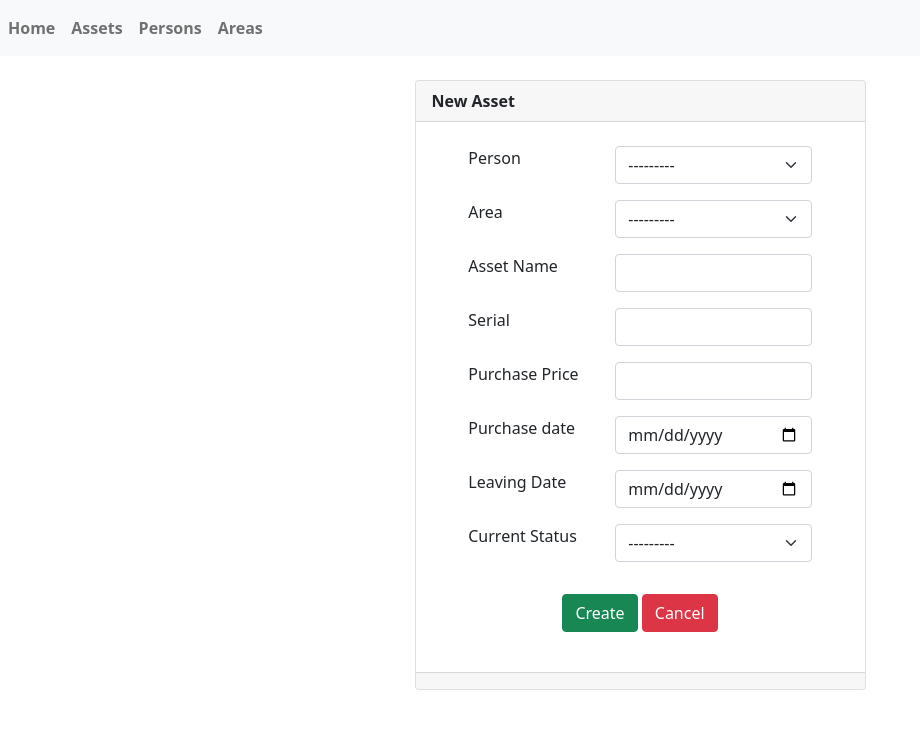
After one commit to Juandd5/django-project, a Django app: page /assetsapp/assets/new/ in a window 1280 px wide. The commit adds this page. Shown: the top 729 px of the page, without its empty margins (0-920 px from the left). Run offline with Django 4.2, Linux system fonts and the light colour scheme; data that the repository does not hold is empty.

Commit message:
Creating a new asset

```diff
--- /dev/null
+++ b/assetsapp/forms.py
@@ -0,0 +1,43 @@
+from django import forms
+
+from .models import Asset
+
+
+class AssetForm(forms.ModelForm):
+
+    class Meta:
+        model = Asset
+        fields = '__all__'
+
+        widgets = {
+            'person': forms.Select(
+                attrs = {'class': 'form-select'}
+            ),
+            'area': forms.Select(
+                attrs = {'class': 'form-select'}
+            ),
+            'name': forms.TextInput(
+                attrs = {'class': 'form-control'}
+            ),
+            'serial': forms.TextInput(
+                attrs = {'class': 'form-control'}
+            ),
+            'purchase_price': forms.NumberInput(
+                attrs = {'class': 'form-control'}
+            ),
+            'purchase_date': forms.DateInput(
+                attrs = {
+                    'class': 'form-control',
+                    'type': 'date',
+                }
+            ),
+            'leaving_date': forms.DateInput(
+                attrs = {
+                    'class': 'form-control',
+                    'type': 'date',
+                }
+            ),
+            'current_status': forms.Select(
+                attrs = {'class': 'form-select'}
+            ),
+        }
--- /dev/null
+++ b/assetsapp/templates/assetsapp/asset_form.html
@@ -0,0 +1,31 @@
+{% extends 'base.html' %}
+
+{% block title %} New Asset {% endblock %}
+
+{% block content %}
+<div class="row justify-content-center">
+    <div class="col-sm-12 col-md-5">
+        <div class="card">
+            <div class="card-header">
+                <strong>New Asset</strong>
+            </div>
+            <div class="card-body card-block">
+                <form method="post" class="form-horizontal">{% csrf_token %}
+                    {% for field in form %}
+                        <div class="row form-group py-2 justify-content-center">
+                            <div class="col col-md-4 justify-content-left">{{ field.label }}</div>
+                            <div class="col-12 col-md-6">{{ field }}</div>
+                        </div>
+                    {% endfor %}
+                    <div class="text-center m-4">
+                        <button type="submit" value="Save" class="btn btn-success">Create</button>
+                        <a name="" id="" class="btn btn-danger" href="{% url 'assetsapp:assets' %}" role="button">Cancel</a>
+                    </div>
+                </form>
+            </div>
+            <div class="card-footer text-muted">
+            </div>
+        </div>
+    </div>
+</div>
+{% endblock  %}
--- a/assetsapp/templates/assetsapp/assets.html
+++ b/assetsapp/templates/assetsapp/assets.html
@@ -10,7 +10,6 @@
                 <h4>Filter by:</h4>
             </div>
             <div class="card-body">
-
                 <form action="." method="GET">
                     <div class="form-row py-2">
                         <div class="form-group">
@@ -24,7 +23,6 @@
                             </div>
                         </div>
                     </div>
-
                     <div class="form-row py-4">
                         <div class="form-group">
                             <div class="input-group">
@@ -45,7 +43,6 @@
                             </div>
                         </div>
                     </div>
-
                     <div class="form-row py-2">
                         <div class="form-group">
                             <label for="minDate">Min. Purchase Date</label>
@@ -101,11 +98,10 @@
             </div>
         </div>
     </div>
-
     <div class="col-sm-12 col-md-6 col-lg-9 col-xl-9">
         <div class="card">
             <div class="card-header">
-                    <a name="" id="" class="btn btn-success" href="#" role="button">Add new asset</a>
+                <a name="" id="" class="btn btn-success" href="{% url 'assetsapp:create_asset' %}" role="button">Add new asset</a>
             </div>
             <div class="card-body">
                 <h4 class="card-title">Fixed Assets</h4>
--- a/assetsapp/urls.py
+++ b/assetsapp/urls.py
@@ -7,4 +7,5 @@ urlpatterns = [
     path('', views.index, name="index"),
     path('assets/', views.assets_list_view, name="assets"),
     path('assets/<int:pk>', views.AssetDetail.as_view(), name="asset_detail"),
+    path('assets/new/', views.AssetCreate.as_view(), name='create_asset'),
 ]
--- a/assetsapp/views.py
+++ b/assetsapp/views.py
@@ -1,8 +1,11 @@
 from django.shortcuts import render
 from django.core.exceptions import ValidationError
+from django.urls import reverse_lazy
 from django.views.generic.detail import DetailView
+from django.views.generic.edit import CreateView
 
 from .models import Asset
+from .forms import AssetForm
 
 
 def index(request):
@@ -60,3 +63,10 @@ def assets_list_view(request):
 class AssetDetail(DetailView):
     model = Asset
     template_name = 'assetsapp/asset_detail.html'
+
+
+class AssetCreate(CreateView):
+    model = Asset
+    form_class = AssetForm
+    template_name = 'assetsapp/asset_form.html'
+    success_url = reverse_lazy('assetsapp:assets')
```
Also changed, not shown: assetsapp/templates/base.html (indentation only). Lines whose indentation alone changed are shown as unchanged.
